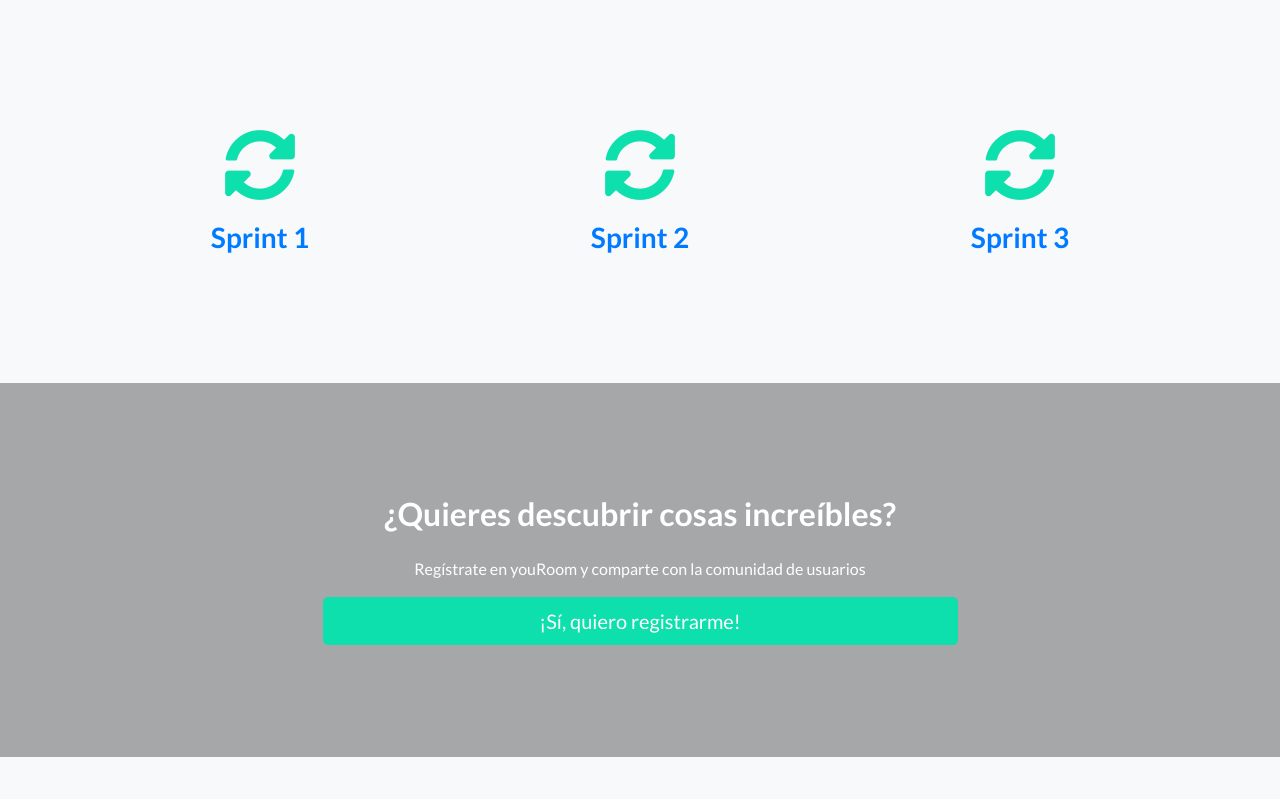
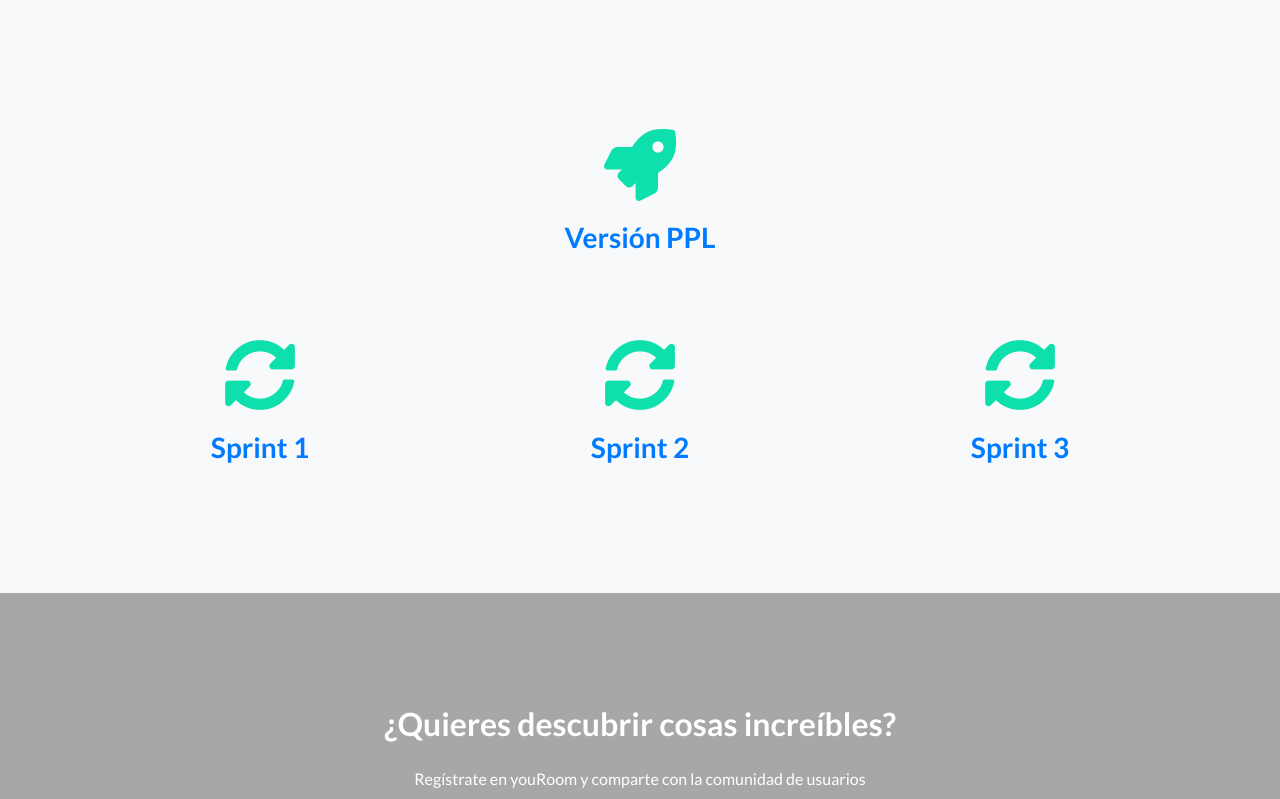
Before and after one commit to youRoom-ISPP/landing-page, a website: page index.html in a window 1280 px wide. Shown: the part 2595-3394 px from the top of the page. Drawn offline with Linux system fonts and the light colour scheme.

Commit message:
Inclusión del enlace del despliegue PPL

```diff
--- a/index.html
+++ b/index.html
@@ -108,6 +108,16 @@
   <!-- Icons Grid -->
   <section class="features-icons bg-light text-center">
     <div class="container">
+      <div class="row pb-5">
+        <div class="col-md-4 col-8 offset-2 offset-md-4">
+          <div class="features-icons-item mx-auto mb-5 mb-lg-0 mb-lg-3">
+            <div class="features-icons-icon d-flex">
+              <i class="fas fa-rocket m-auto text-primary destacado"></i>
+            </div>
+            <h3><a href="https://youroom-ispp.herokuapp.com/" target="_blank">Versión PPL</a></h3>
+          </div>
+        </div>
+      </div>
       <div class="row">
         <div class="col-lg-4">
           <div class="features-icons-item mx-auto mb-5 mb-lg-0 mb-lg-3">
```
Also changed, not shown: publicidad.html (+1 -1 lines).
